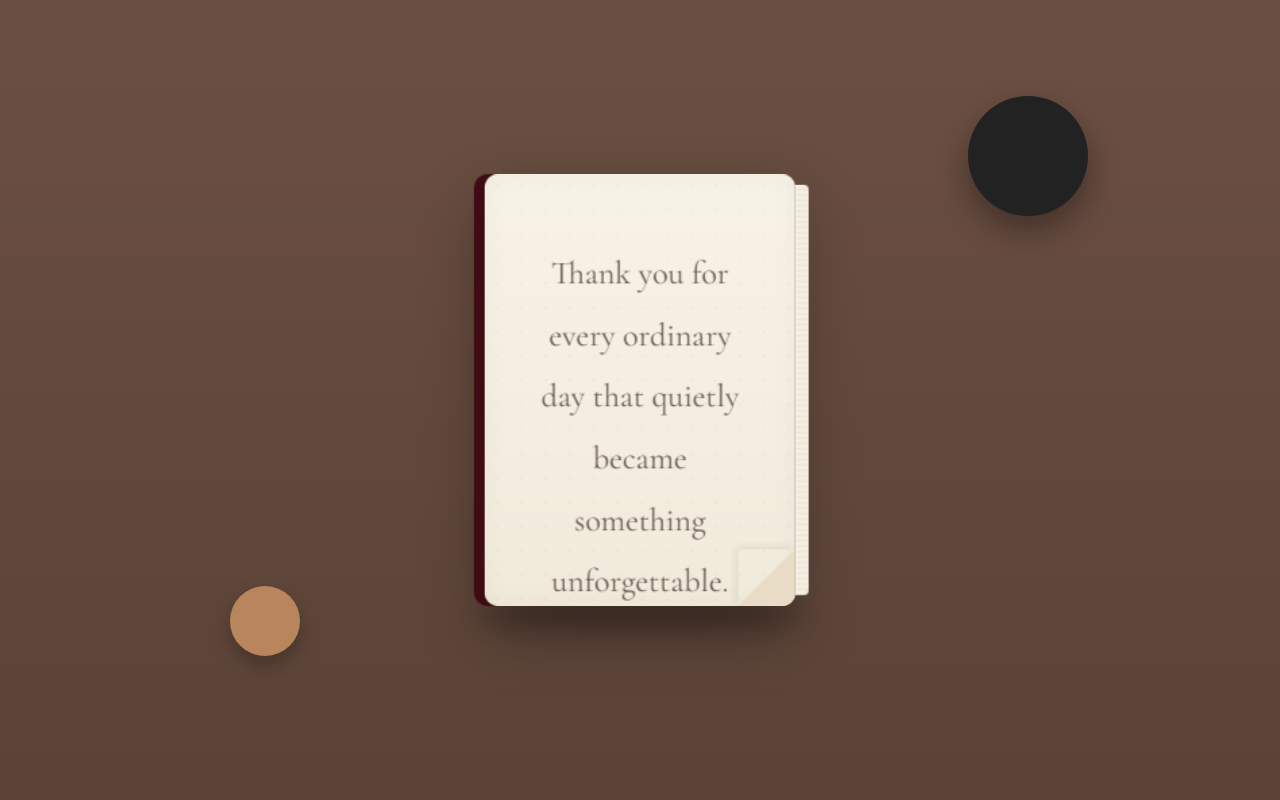
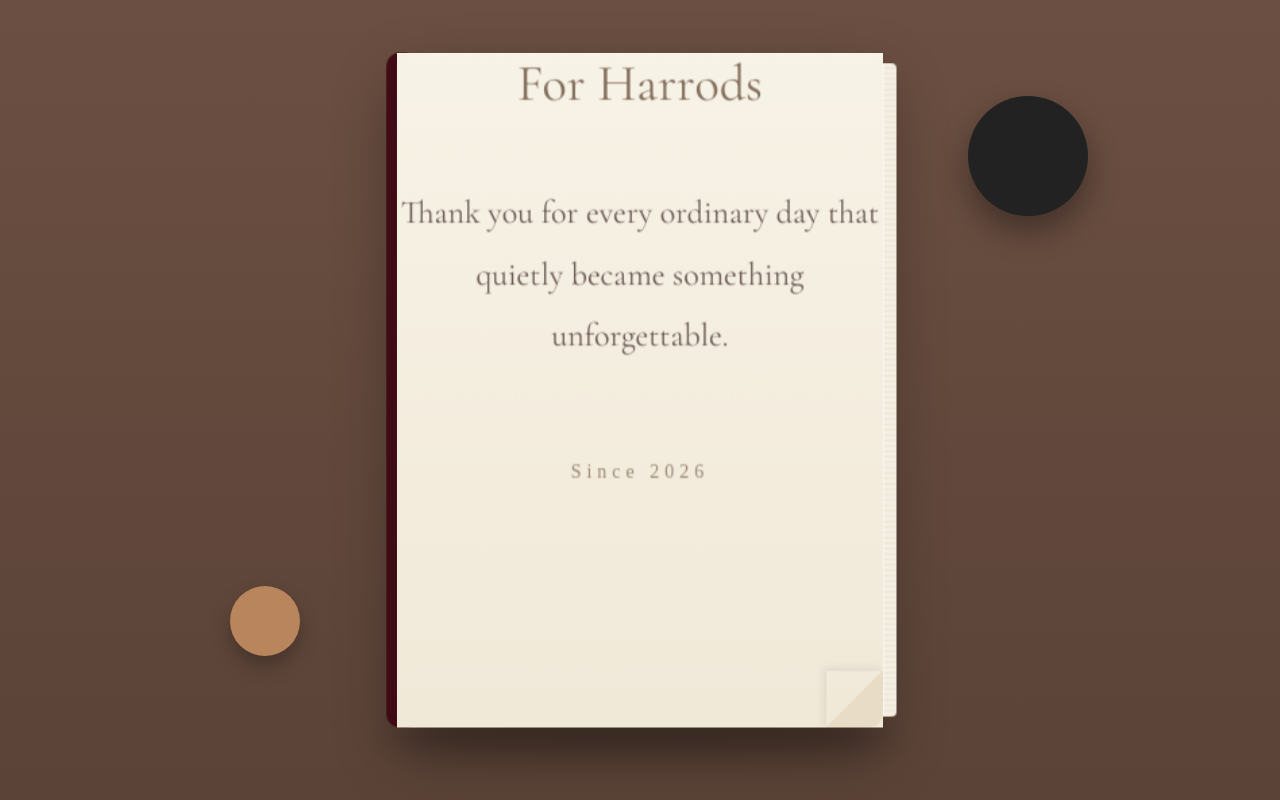
Before and after one commit to 411211163yoyo/OurStoryBook, a plain HTML site: page index.html in a window 1280 px wide. Both pictures are taken after a click on the element 640 px from the left and 400 px from the top of the page. Drawn offline with nearby package versions, Linux system fonts and the light colour scheme.

Commit message:
07131557

```diff
--- a/css/layout.css
+++ b/css/layout.css
@@ -38,8 +38,9 @@
 
 .book{
 
-    width:clamp(190px,45vw,230px);
-    height:clamp(270px,62vw,320px);
+    width:clamp(260px,55vw,360px);
+
+    height:clamp(360px,75vw,500px);
 
     position:relative;
 
@@ -435,7 +436,7 @@
 
     font-size:clamp(28px,5vw,38px);
 
-    color:#6f5848;
+    color:#85715f;
 
     margin-bottom:50px;
 }
@@ -472,6 +473,12 @@
 
 }
 
+.page.flipped{
+
+    transform:rotateY(-180deg);
+
+}
+
 /* ===========================
    Pages Container
 =========================== */
@@ -498,21 +505,13 @@
 
     inset:0;
 
-    width:100%;
-
-    height:100%;
-
-    border-radius:10px;
-
-    overflow:hidden;
-
-    backface-visibility:hidden;
+    transform-style:preserve-3d;
 
     transform-origin:left center;
 
     transition:
-        transform 1s cubic-bezier(.65,.02,.2,1),
-        opacity .5s ease;
+        transform 1s cubic-bezier(.65,.02,.2,1);
+
 }
 
 
@@ -692,3 +691,49 @@
     z-index:0;
 
 }
+
+/* ===========================
+   Page Front / Back
+=========================== */
+
+.page-front,
+.page-back{
+
+    position:absolute;
+
+    inset:0;
+
+    width:100%;
+    height:100%;
+
+    border-radius:10px;
+
+    overflow:hidden;
+
+    backface-visibility:hidden;
+
+}
+
+.page-front{
+
+    background:
+    linear-gradient(
+        180deg,
+        #f8f3e7,
+        #f1e9d8
+    );
+
+}
+
+.page-back{
+
+    background:
+    linear-gradient(
+        180deg,
+        #f5efe3,
+        #eee3d0
+    );
+
+    transform:rotateY(180deg);
+
+}
--- a/index.html
+++ b/index.html
@@ -47,9 +47,12 @@
 
             <!-- ==========================
                  Page 1
-            =========================== -->
+            ========================== -->
 
             <section class="page page-1">
+
+                <!-- 正面 -->
+                <div class="page-front">
 
                     <div class="opening-content">
 
@@ -69,16 +72,24 @@
 
                     </div>
 
-                <!-- 翻頁折角 -->
                     <div class="page-corner"></div>
+
+                </div>
+
+                <!-- 背面 -->
+                <div class="page-back">
+
+                </div>
 
             </section>
 
             <!-- ==========================
                  Page 2
-            =========================== -->
+            ========================== -->
 
             <section class="page page-2">
+
+                <div class="page-front">
 
                     <div class="chapter-content">
 
@@ -89,6 +100,12 @@
                         <h2 class="chapter-title">
                             The Beginning
                         </h2>
+
+                    </div>
+
+                </div>
+
+                <div class="page-back">
 
                 </div>
 
--- a/js/main.js
+++ b/js/main.js
@@ -1,52 +1,82 @@
 const book = document.getElementById("book");
 
 const firstPage = document.querySelector(".page-1");
+const secondPage = document.querySelector(".page-2");
 
 const pageCorner = document.querySelector(".page-corner");
 
-let isOpen = false;
+let isBookOpen = false;
+let currentPage = 1;
+
+
+// ======================
+// 打開 / 關閉書
+// ======================
+
+book.addEventListener("click", () => {
+
+    if (!isBookOpen) {
+
+        openBook();
+
+    } else {
+
+        closeBook();
+
+    }
+
+});
+
+
+// ======================
+// 打開
+// ======================
 
 function openBook(){
 
     book.classList.add("open");
 
-    setTimeout(() => {
+    setTimeout(()=>{
 
         book.classList.add("opened");
 
     },400);
 
-    isOpen = true;
+    isBookOpen = true;
 
 }
 
+
+// ======================
+// 關閉
+// ======================
+
 function closeBook(){
 
-    book.classList.remove("opened");
+    firstPage.classList.remove("flipped");
 
-    setTimeout(() => {
+    setTimeout(()=>{
+
+        book.classList.remove("opened");
+
+    },200);
+
+    setTimeout(()=>{
 
         book.classList.remove("open");
 
-    },400);
+    },700);
 
-    isOpen = false;
+    currentPage = 1;
+
+    isBookOpen = false;
 
 }
 
-book.addEventListener("click", () => {
 
-    if(isOpen){
-
-        closeBook();
-
-    }else{
-
-        openBook();
-
-    }
-
-});
+// ======================
+// 第一頁翻頁
+// ======================
 
 pageCorner.addEventListener("click",(e)=>{
 
@@ -54,4 +84,6 @@
 
     firstPage.classList.add("flipped");
 
+    currentPage = 2;
+
 });
```
Lines whose indentation alone changed are shown as unchanged.
